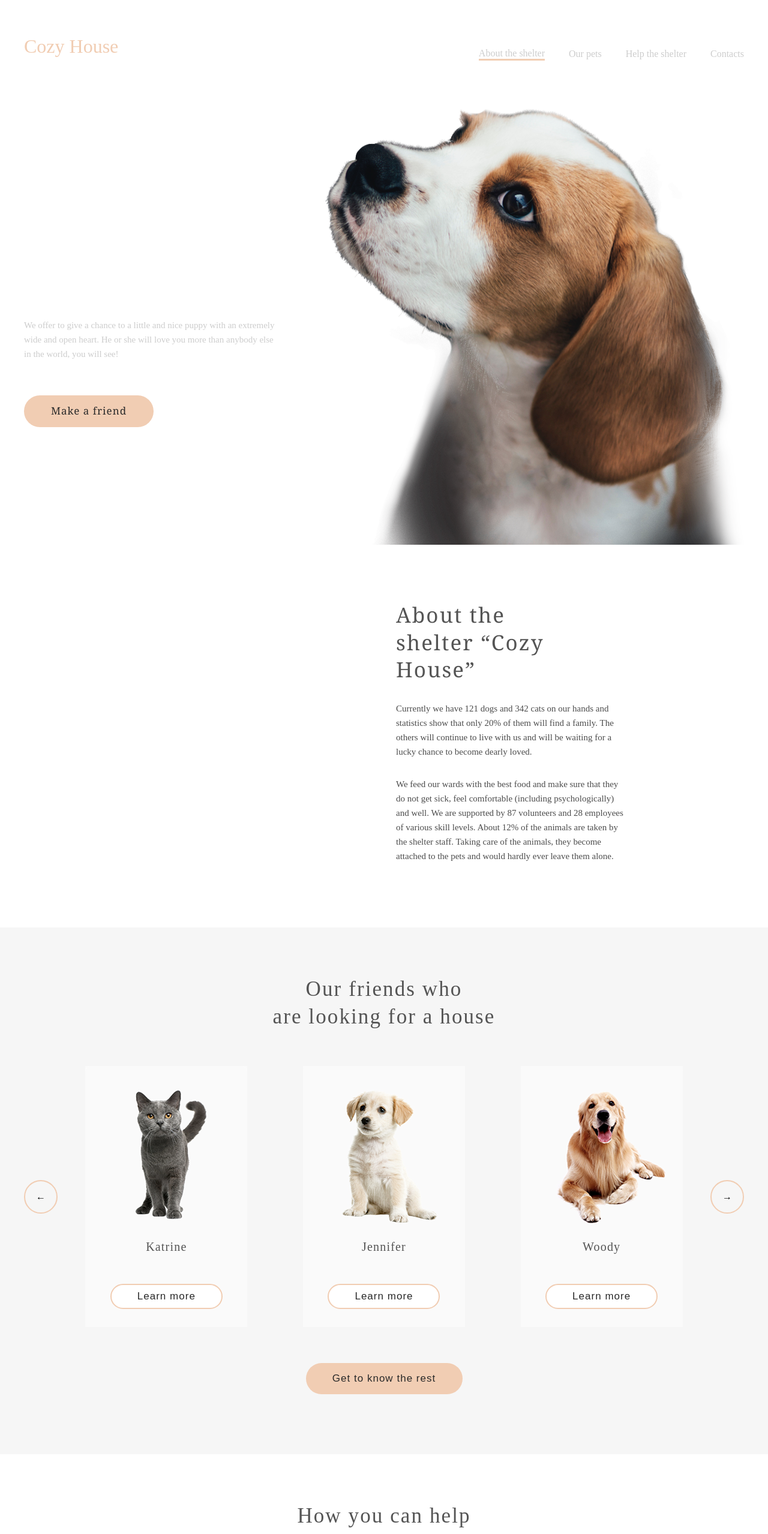
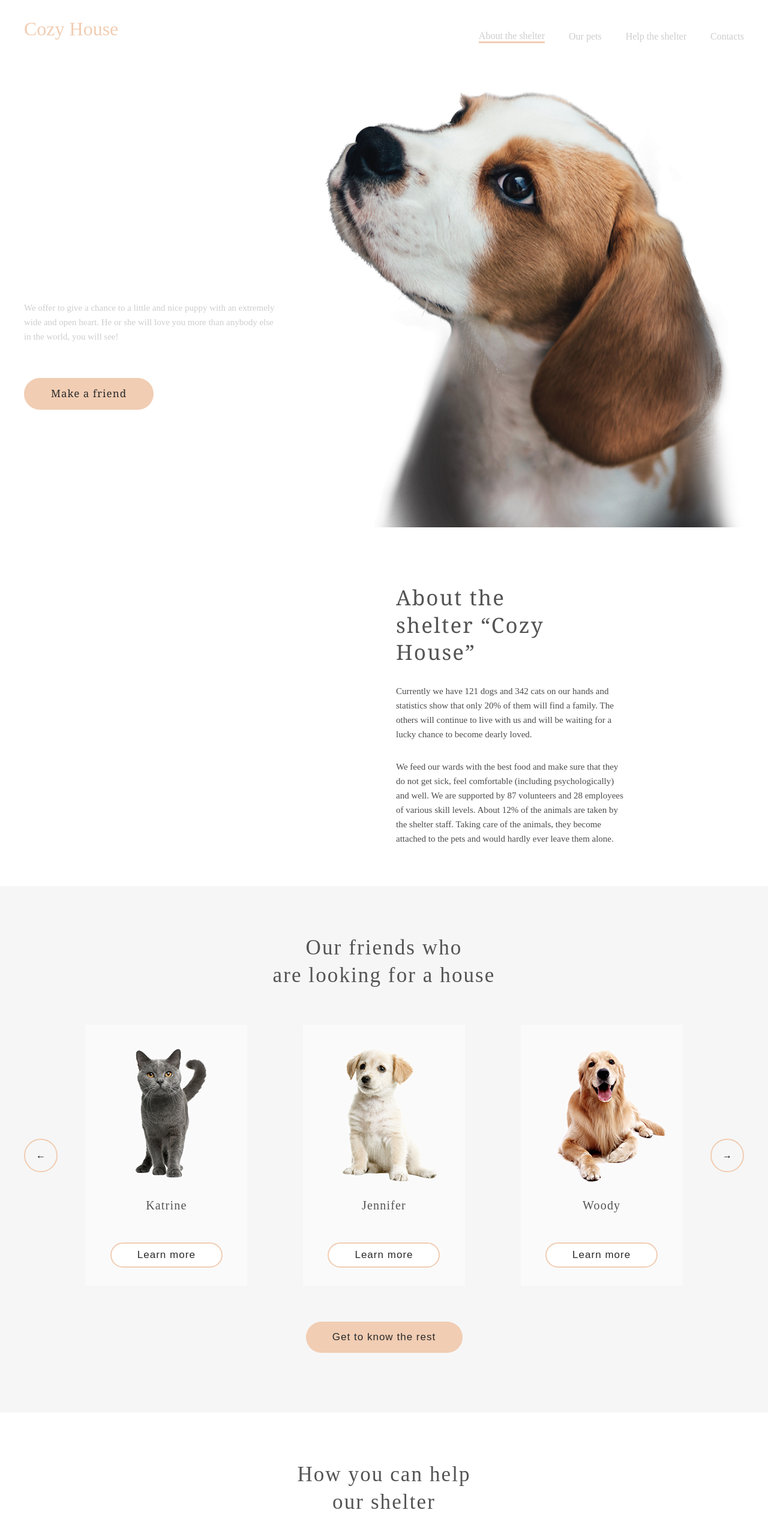
Before and after one commit to repkoO/shelter, a plain HTML site: page shelter/pages/main/index.html in a window 1280 px wide. Shown: the top 2557 px of the page at 60% size. Drawn offline with Linux system fonts and the light colour scheme.

Commit message:
refactor: fix styles

```diff
--- a/shelter/pages/main/style.css
+++ b/shelter/pages/main/style.css
@@ -27,10 +27,12 @@ body {
 }
             /* header */
 header {
+    max-width: 1200px;
+    margin: 0 auto;
     display: flex;
     justify-content: space-between;
     align-items: center;
-    padding: 60px 40px 0 40px;
+    padding-top: 1.9375rem;
 }
 
 .header__title {
@@ -79,8 +81,10 @@ header {
 
             /* screen__content */
 .screen__content {
+    max-width: 1200px;
     display: flex;
     justify-content: space-between;
+    margin: 0 auto;
     padding: 60px 40px 0 40px;
 }
 
@@ -140,7 +144,9 @@ header {
 }
 
 .about__content {
-    padding: 80px 40px 100px 40px;
+    width: 1200px;
+    margin: 0 auto;
+    padding: 80px 0 60px 0;
     display: flex;
     justify-content: center;
 }
@@ -187,7 +193,9 @@ header {
 }
 
 .pets__content {
-    padding: 80px 40px 100px 40px;
+    width: 1200px;
+    margin: 0 auto;
+    padding: 80px 0 100px 0;
 }
 
 .pets__text  {
@@ -313,6 +321,8 @@ header {
 }
 
 .help__content {
+    width: 1200px;
+    margin: 0 auto;
   padding: 80px 40px 100px 40px;
 }
 
@@ -362,10 +372,12 @@ header {
 }
 
 .donation__content {
+    width: 1200px;
+    margin: 0 auto;
     display: flex;
     align-items: center;
     justify-content: center;
-    padding: 80px 182px 100px 183px;
+    padding: 80px 0 100px 0;
 }
 
 .donation__dog {
@@ -437,10 +449,12 @@ footer {
 }
 
 .footer__content {
+    width: 1200px;
+    margin: 0 auto;
     display: flex;
     justify-content: space-around;
     align-items:center;
-    padding: 40px 40px 0 40px;
+    padding: 40px 0 0 0;
 }
 
 .footer__contacts {
--- a/shelter/pages/pets/style.css
+++ b/shelter/pages/pets/style.css
@@ -8,11 +8,13 @@ body {
 }
             /* header */
 header {
+    max-width: 1200px;
+    margin: 0 auto;
     display: flex;
     justify-content: space-between;
     align-items: center;
-    height: 120px;
-    margin: 0 40px 0 30px;
+    padding-top: 1.9375rem;
+    padding-bottom: 20px;
 }
 
 .header__title {
@@ -71,7 +73,9 @@ main {
 }
 
 .pets__containter {
-    padding: 80px 40px 100px 40px;
+    width: 1200px;
+    margin: 0 auto;
+    padding: 80px 0 100px 0;
 }
 
 .pets__title {
@@ -90,7 +94,7 @@ main {
 
 .cards__containter {
 display: flex;
-  justify-content: space-around;
+  justify-content: space-between;
   flex-wrap: wrap;
 }
 
@@ -212,10 +216,12 @@ footer {
 }
 
 .footer__content {
+    width: 1200px;
+    margin: 0 auto;
     display: flex;
     justify-content: space-between;
     align-items:center;
-    padding: 40px 40px 0 40px;
+    padding: 40px 0 0 0;
 }
 
 .footer__contacts {
```
